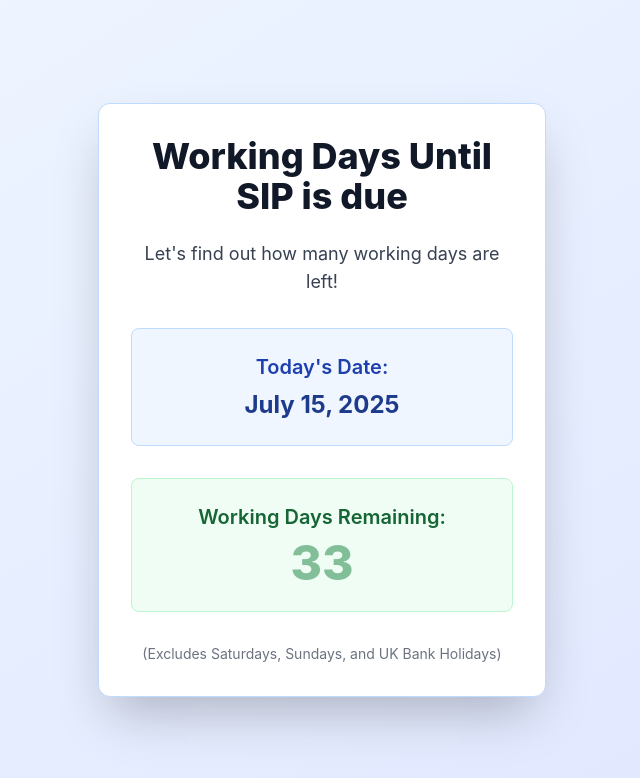
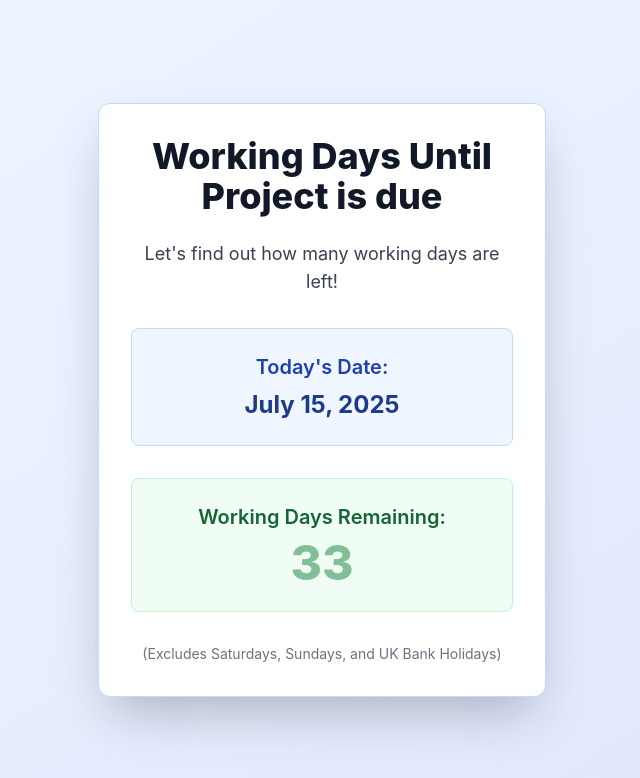
Before and after one commit to scot-lambert-gw/SIP-Countdown, a plain HTML site: page index.html in a window 1280 px wide. Shown: the whole page, without its empty margins (318-958 px from the left). Drawn offline with nearby package versions, Linux system fonts and the light colour scheme.

Commit message:
Update index.html

```diff
--- a/index.html
+++ b/index.html
@@ -16,7 +16,7 @@
 <body class="bg-gradient-to-br from-blue-50 to-indigo-100 min-h-screen flex items-center justify-center p-4">
     <div class="bg-white p-8 rounded-xl shadow-2xl max-w-md w-full text-center border border-blue-200">
         <h1 class="text-4xl font-extrabold text-gray-900 mb-6">
-            Working Days Until SIP is due
+            Working Days Until Project is due
         </h1>
         <p class="text-lg text-gray-700 mb-8">
             Let's find out how many working days are left!
```
